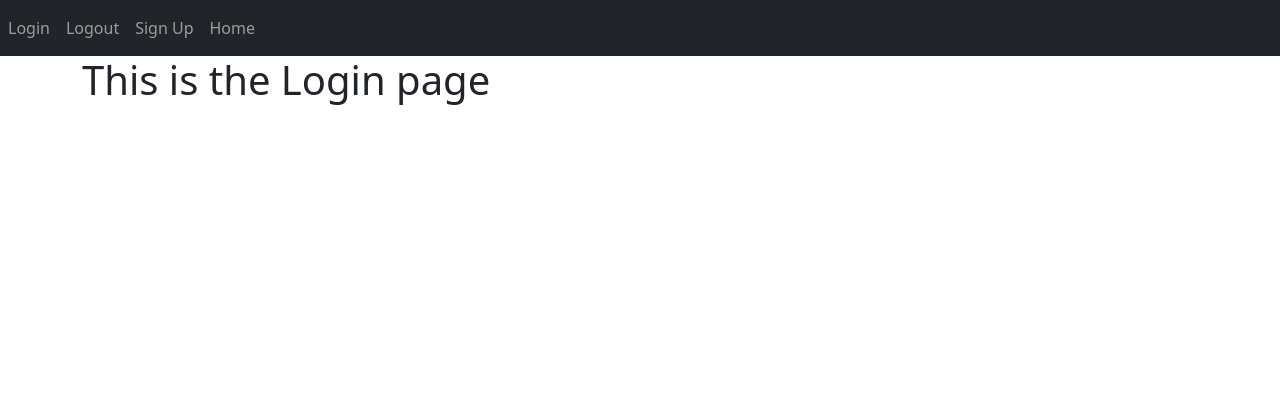
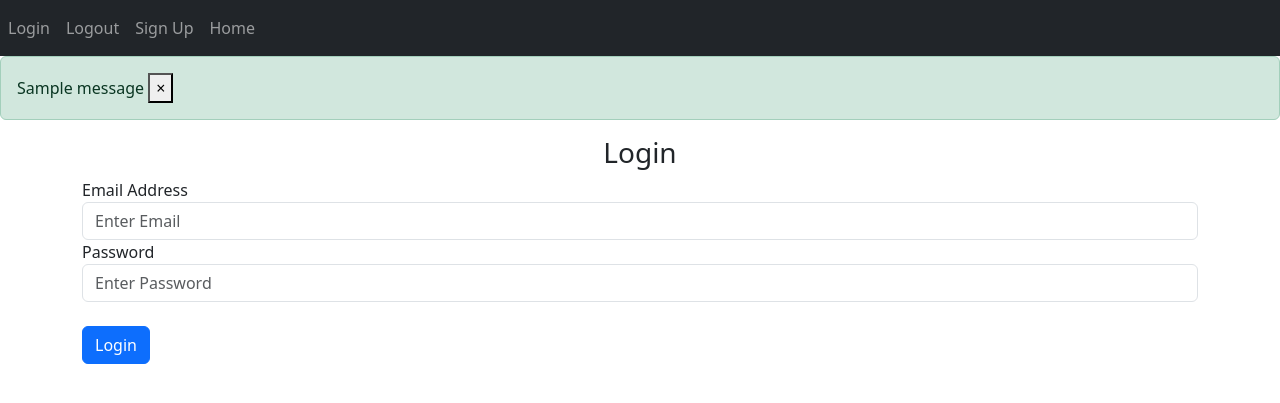
Before and after one commit to njirenjeri/MyJournal, a Flask app: page /login in a window 1280 px wide. Shown: the top 403 px of the page. Run offline with Flask 3, Linux system fonts and the light colour scheme; one stand-in notice (Sample message) is shown.

Commit message:
added error messages for signup and login

```diff
--- a/website/auth.py
+++ b/website/auth.py
@@ -1,10 +1,12 @@
-from flask import Blueprint, render_template
+from flask import Blueprint, render_template, request, flash
 
 auth = Blueprint('auth', __name__)
 
 
-@auth.route('/login')
+@auth.route('/login', methods=['GET', 'POST'])
 def login():
+    data = request.form
+    print(data)
     return render_template("login.html")
 
 
@@ -13,6 +15,25 @@ def logout():
     return "<p>Logout</p>"
 
 
-@auth.route('/signup')
+@auth.route('/signup', methods=['GET', 'POST'])
 def signup():
+    if request.method == 'POST':
+        email = request.form.get('email')
+        firstName = request.form.get('firstName')
+        password1 = request.form.get('password 1')
+        password2 = request.form.get('password2')
+
+
+        if len(email) < 4:
+            flash('Enter a valid email', category='error')
+        elif len(firstName) < 2:
+            flash('First Name must be greater than 2 characters', category='error')
+        elif password1 != password2:
+            flash('Passwords don\'t match', category='error')
+        elif len(password1) < 7:
+            flash('Password must be at least 7 characters', category='error')
+        else:
+            # Add user to data base
+            flash('Account Created', category='success')
+
     return render_template("sign_up.html")
--- a/website/templates/base.html
+++ b/website/templates/base.html
@@ -21,6 +21,28 @@
         </div>
     </nav>
 
+    {% with messages = get_flashed_messages(with_categories=true) %}
+    {% if messages %}
+        {% for category, message in messages %}
+            {% if category == 'error' %}
+            <div class="alert alert-danger alert-dismissable fade show" role="alert">
+                {{message}}
+                <button type="button" class="close" data-dismiss="alert">
+                    <span aria-hidden="true">&times;</span>
+                </button>
+            </div>
+            {% else %}
+            <div class="alert alert-success alert-dismissable fade show" role="alert">
+                {{message}}
+                <button type="button" class="close" data-dismiss="alert">
+                    <span aria-hidden="true">&times;</span>
+                </button>
+            </div>
+            {% endif %}
+        {%endfor%}
+    {%endif%}
+    {% endwith %}
+
     <div class="container">
         {% block content%}
         {% endblock%}
--- a/website/templates/login.html
+++ b/website/templates/login.html
@@ -1,5 +1,17 @@
 {% extends "base.html" %} {% block title %}Login{% endblock %}
 
 {% block content %}
-<h1>This is the Login page</h1>
+<form method="POST">
+    <h3 align="center" class="mt-3">Login</h3>
+    <div class="form-group">
+            <label for="email">Email Address</label>
+            <input type="email" name="email" id="email" class="form-control" placeholder="Enter Email">
+        </div>
+        <div class="form-group">
+            <label for="password">Password</label>
+            <input type="password" name="password" id="password" class="form-control" placeholder="Enter Password">
+        </div>
+        <br>
+        <button type="submit" class="btn btn-primary">Login</button>
+</form>
 {% endblock %}
```
Also changed, not shown: website/templates/sign_up.html (+6 -4 lines).
